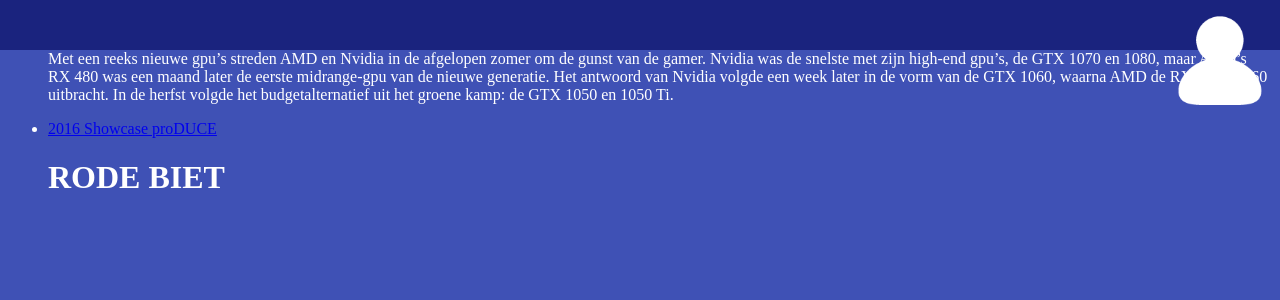
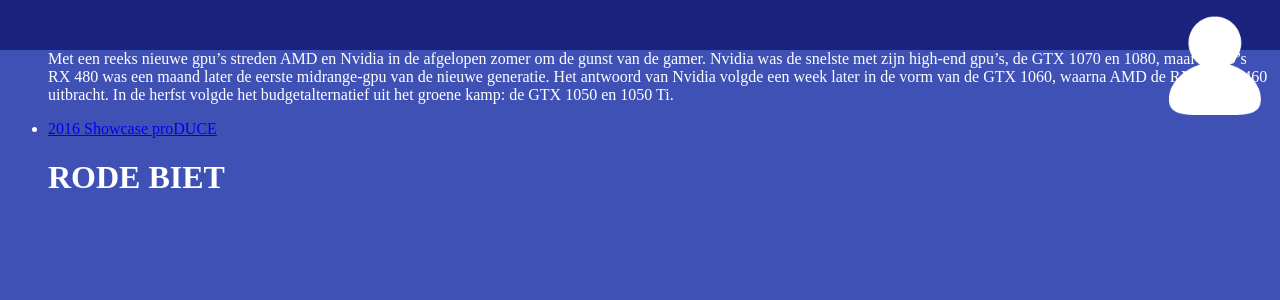
Before and after one commit to svennote/WeFish.github.io, a Jekyll site: the page built from index.md, in a window 1280 px wide. Shown: the top 300 px of the page. Built offline with Jekyll 4.4.1, drawn with Linux system fonts in a browser that asks for light colours.

Commit message:
aangepast

```diff
--- a/css/login.scss
+++ b/css/login.scss
@@ -68,7 +68,7 @@
 
 .inlogger {
 
-width:7%;
+width:100px;
 padding:15px;
 float:right;
 
--- a/css/main.scss
+++ b/css/main.scss
@@ -12,14 +12,7 @@
 
 
 
-.logo {
 
-padding-top:75px;
-display:block;
-margin:0 auto;
-width:85%;
-
-}
 
 footer {
 
@@ -54,7 +47,7 @@
 
 .inlogger {
 
-width:7%;
+width:100px;
 padding:15px;
 float:right;
 
```
